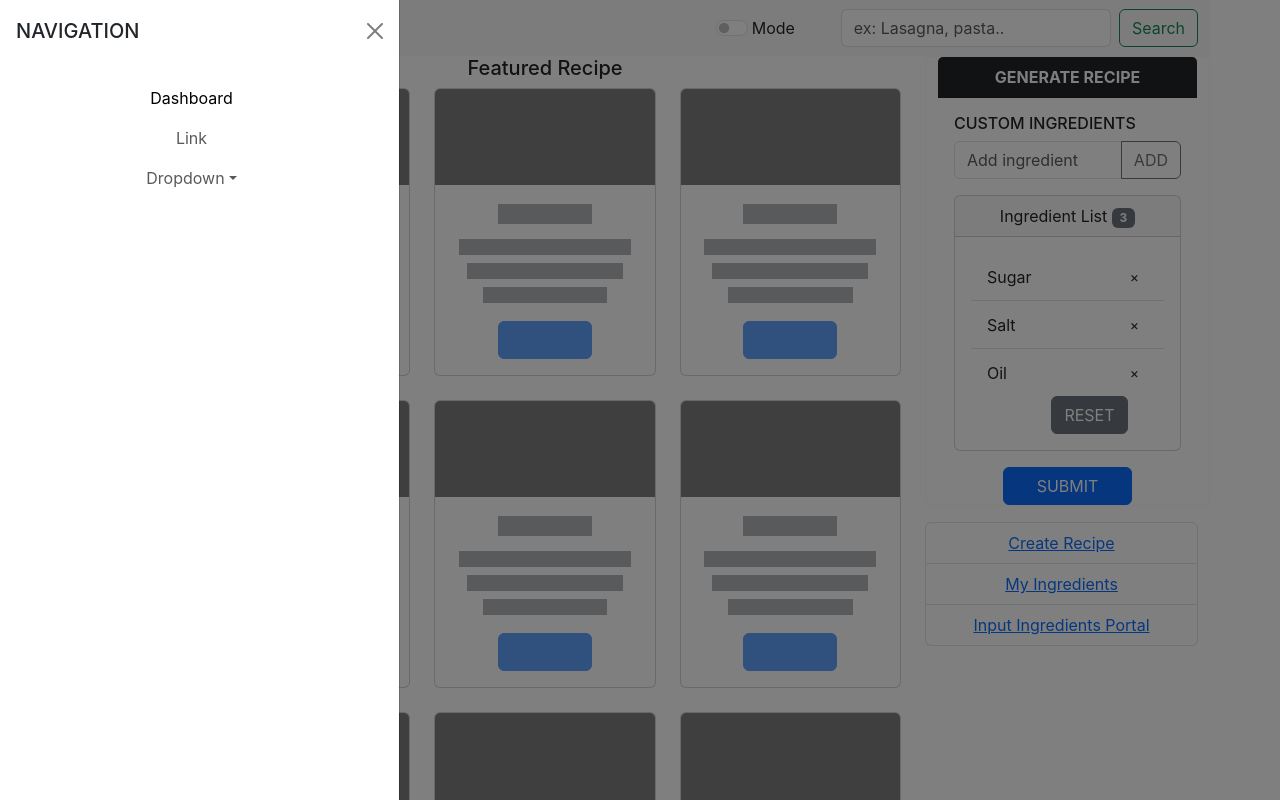
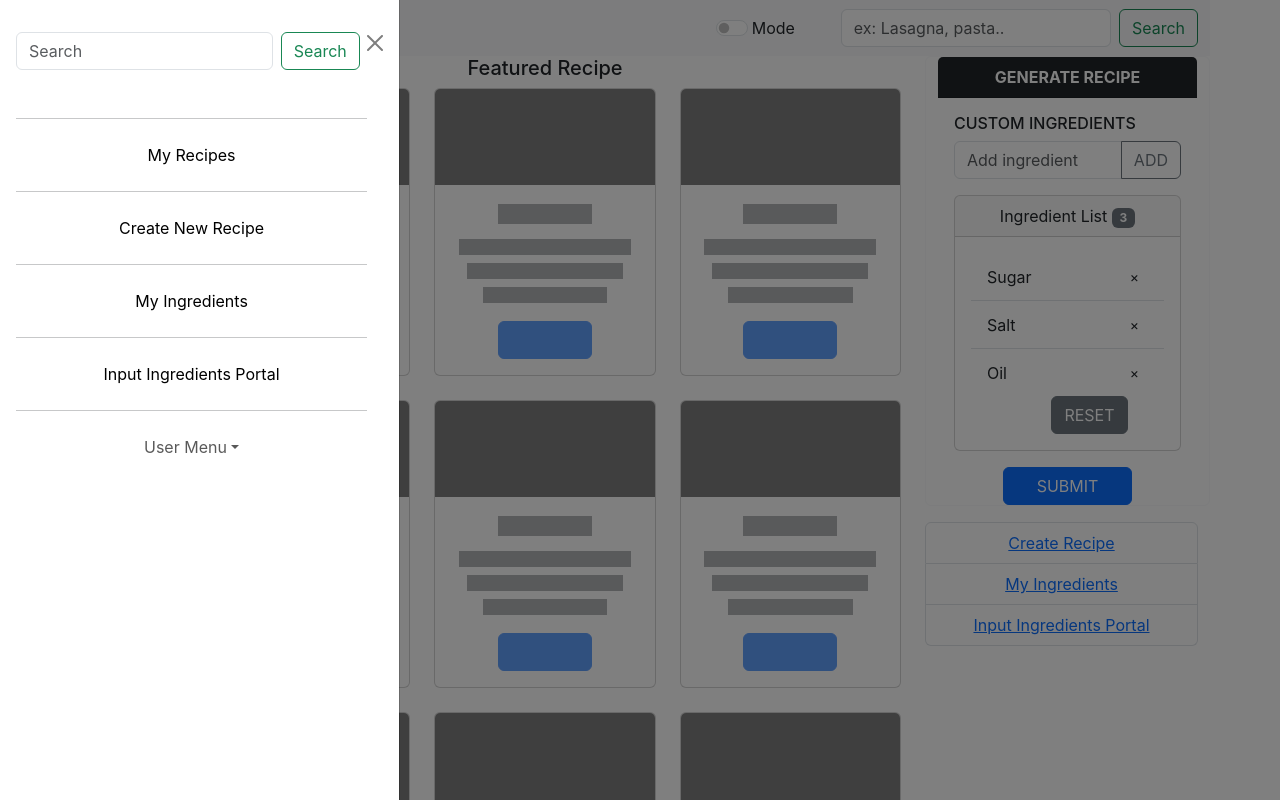
Before and after one commit to april-r-valdez/-recipe-app, a React (Create React App) app: page / in a window 1280 px wide. Both pictures are taken after a click on the button "Toggle navigation". Shown: the top 800 px of the page. Built offline with nearby package versions, Linux system fonts and the light colour scheme.

Commit message:
add routes to sidebar

```diff
--- a/src/App.js
+++ b/src/App.js
@@ -13,9 +13,9 @@ function App() {
     <div className="App" data-bs-theme="light">
       <Routes>
         <Route path="/" element={<Home/>}/>
-        <Route path='/createrecipe' element={<UserInput/>}/>
-        <Route path='/instock' element={<MyStock/>}/>
-        <Route path='/inputportal' element={<IngredientsInput/>}/>
+        <Route path='/create-recipe' element={<UserInput/>}/>
+        <Route path='/in-stock' element={<MyStock/>}/>
+        <Route path='/input-portal' element={<IngredientsInput/>}/>
       </Routes>
 
     </div>
--- a/src/scenes/HomeScene/Home.js
+++ b/src/scenes/HomeScene/Home.js
@@ -25,9 +25,9 @@ function Home() {
                     </div>
                     <div className="row">
                         <ul class="list-group">
-                            <li class="list-group-item"><Link to="/createrecipe">Create Recipe</Link></li>
-                            <li class="list-group-item"><Link to="/instock">My Ingredients</Link></li>
-                            <li class="list-group-item"><Link to="/inputportal">Input Ingredients Portal</Link></li>
+                            <li class="list-group-item"><Link to="/create-recipe">Create Recipe</Link></li>
+                            <li class="list-group-item"><Link to="/in-stock">My Ingredients</Link></li>
+                            <li class="list-group-item"><Link to="/input-portal">Input Ingredients Portal</Link></li>
                         </ul>
                     </div>
 
--- a/src/widgets/Sidebar.js
+++ b/src/widgets/Sidebar.js
@@ -3,28 +3,39 @@ function Sidebar() {
     return (
         <div className="offcanvas offcanvas-start" tabIndex="-1" id="offcanvasNavbar" aria-labelledby="offcanvasNavbarLabel">
             <div className="offcanvas-header">
-                <h5 className="offcanvas-title" id="offcanvasNavbarLabel">NAVIGATION</h5>
-                <button type="button" className="btn-close" data-bs-dismiss="offcanvas" aria-label="Close"></button>
+                <form class="d-flex mt-3 mx-auto my-auto search-box" role="search">
+                    <input className="form-control me-2" type="search" placeholder="Search" aria-label="Search" />
+                    <button className="btn btn-outline-success" type="submit">Search</button>
+                </form>
+                <button type="button" className="btn-close ms-auto" data-bs-dismiss="offcanvas" aria-label="Close"></button>
             </div>
             <div className="offcanvas-body">
                 <ul className="navbar-nav justify-content-end flex-grow-1 pe-3">
+                <li><hr className="dropdown-divider/"/></li>
                 <li className="nav-item">
-                    <a className="nav-link active" aria-current="page" href="/">Dashboard</a>
+                    <a className="nav-link active" href="/">My Recipes</a>
                 </li>
+                <li><hr className="dropdown-divider/"/></li>
                 <li className="nav-item">
-                    <a className="nav-link" href="/">Link</a>
+                    <a className="nav-link active" href="/create-recipe">Create New Recipe</a>
                 </li>
+                <li><hr className="dropdown-divider/"/></li>
+                <li className="nav-item">
+                    <a className="nav-link active" href="/in-stock">My Ingredients</a>
+                </li>
+                <li><hr className="dropdown-divider/"/></li>
+                <li className="nav-item">
+                    <a className="nav-link active" href="/input-portal">Input Ingredients Portal</a>
+                </li>
+                <li><hr className="dropdown-divider/"/></li>
                 <li className="nav-item dropdown">
                     <a className="nav-link dropdown-toggle" href="/" role="button" data-bs-toggle="dropdown" aria-expanded="false">
-                    Dropdown
+                    User Menu
                     </a>
                     <ul className="dropdown-menu">
-                    <li><a className="dropdown-item" href="/">Action</a></li>
-                    <li><a className="dropdown-item" href="/">Another action</a></li>
-                    <li>
-                        <hr className="dropdown-divider/"/>
-                    </li>
-                    <li><a className="dropdown-item" href="/">Something else here</a></li>
+                    <li><a className="dropdown-item" href="/">Log In</a></li>
+                    <li><hr className="dropdown-divider/"/></li>
+                    <li><a className="dropdown-item" href="/">Create Profile</a></li>
                     </ul>
                 </li>
                 </ul>
```
